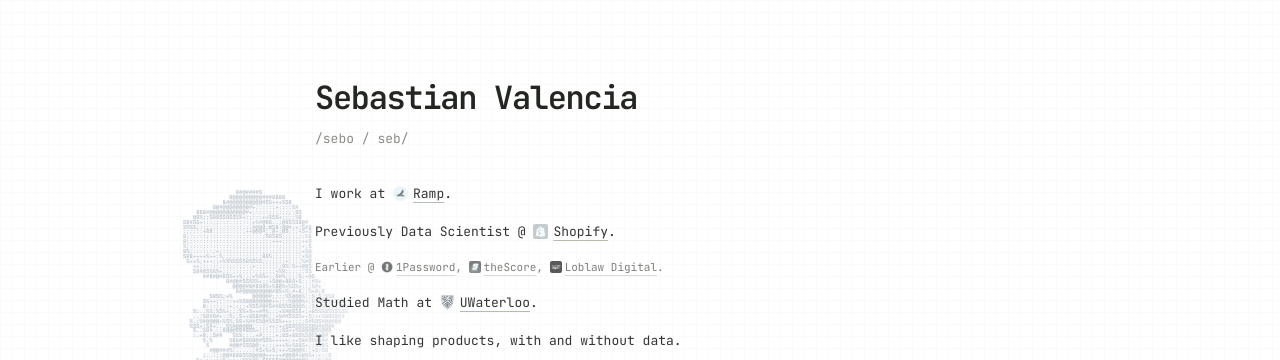
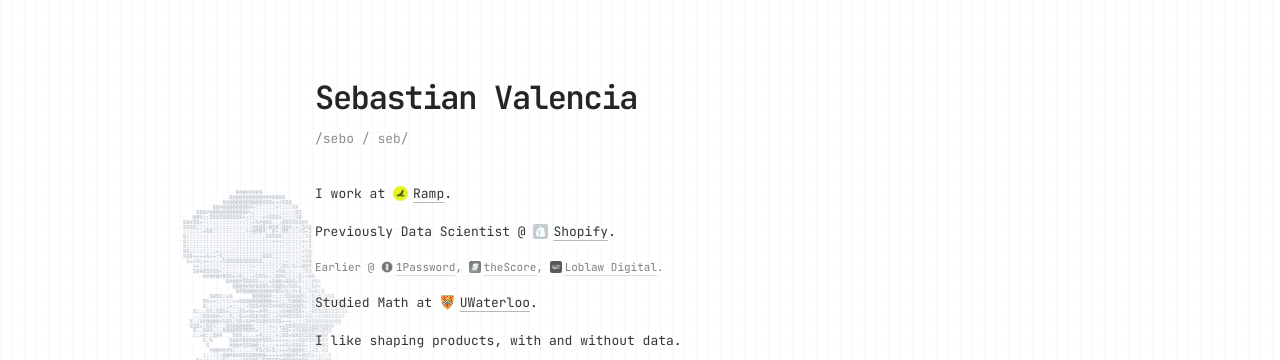
Before and after one commit to svalenci13/portfolio, a Next.js app: page / in a window 1280 px wide. Shown: the top 360 px of the page. Built offline with nearby package versions, Linux system fonts and the light colour scheme; no server answers; a web font is replaced by a local one.

Commit message:
Keep Ramp and Waterloo logos in color and link player label to Spotify profile

```diff
--- a/src/app/globals.css
+++ b/src/app/globals.css
@@ -180,3 +180,5 @@
 .spotify-timeline { display: flex; align-items: center; gap: 8px; margin-top: 7px; font-size: 8px; color: #9aa5b2; font-variant-numeric: tabular-nums; }
 .spotify-progress { height: 2px; flex: 1; background: #e5eaf0; overflow: hidden; }
 .spotify-progress > span { display: block; height: 100%; background: #8397ae; }
+
+.company-logo.full-color-logo { filter: none; opacity: 1; }
--- a/src/app/page.tsx
+++ b/src/app/page.tsx
@@ -11,10 +11,10 @@
       <main className="portfolio-content">
         <header><h1>Sebastian Valencia</h1><p className="nickname">/sebo / seb/</p></header>
         <section className="intro" aria-label="About">
-          <p>I work at <a href="https://ramp.com" target="_blank" rel="noreferrer"><Image src="/logos/ramp.png" alt="" width={15} height={15} className="company-logo" />Ramp</a>.</p>
+          <p>I work at <a href="https://ramp.com" target="_blank" rel="noreferrer"><Image src="/logos/ramp.png" alt="" width={15} height={15} className="company-logo full-color-logo" />Ramp</a>.</p>
           <p>Previously Data Scientist @ <a href="https://www.shopify.com" target="_blank" rel="noreferrer"><Image src="/logos/shopify.JPG" alt="" width={15} height={15} className="company-logo" />Shopify</a>.</p>
           <p className="muted earlier">Earlier @ <a href="https://1password.com" target="_blank" rel="noreferrer"><Image src="/logos/1password.png" alt="" width={12} height={12} className="company-logo small-logo" />1Password</a>, <a href="https://www.thescore.com" target="_blank" rel="noreferrer"><Image src="/logos/thescore.jpg" alt="" width={12} height={12} className="company-logo small-logo" />theScore</a>, <a href="https://www.loblawdigital.co" target="_blank" rel="noreferrer"><Image src="/logos/loblaw-digital.jpg" alt="" width={12} height={12} className="company-logo small-logo" />Loblaw Digital</a>.</p>
-          <p>Studied Math at <a href="https://uwaterloo.ca" target="_blank" rel="noreferrer"><Image src="/logos/uwaterloo.svg" alt="" width={15} height={15} className="company-logo" />UWaterloo</a>.</p>
+          <p>Studied Math at <a href="https://uwaterloo.ca" target="_blank" rel="noreferrer"><Image src="/logos/uwaterloo.svg" alt="" width={15} height={15} className="company-logo full-color-logo" />UWaterloo</a>.</p>
           <p>I like shaping products, with and without data.</p>
         </section>
         <section className="portfolio-section" aria-labelledby="projects-heading">
--- a/src/components/spotify-now-playing.tsx
+++ b/src/components/spotify-now-playing.tsx
@@ -74,7 +74,7 @@
       {track.albumImageUrl ? <AsciiCover url={track.albumImageUrl} album={track.album} /> : <span className="ascii-cover cover-placeholder">♫</span>}
     </a>
     <div className="spotify-details">
-      <span className="spotify-caption">Listening on Spotify ↗</span>
+      <span className="spotify-caption">Listening on <a href="https://open.spotify.com/user/sbstnvlncia" target="_blank" rel="noreferrer">Spotify ↗</a></span>
       <a className="spotify-title" href={track.songUrl} target="_blank" rel="noreferrer">{track.title}</a>
       <span className="spotify-artist">{track.artist}</span>
       {duration > 0 && <div className="spotify-timeline"><span>{time(progress)}</span><div className="spotify-progress" role="progressbar" aria-label="Track progress" aria-valuemin={0} aria-valuemax={Math.round(duration / 1000)} aria-valuenow={Math.round(progress / 1000)}><span style={{ width: `${progress / duration * 100}%` }} /></div><span>{time(duration)}</span></div>}
```
